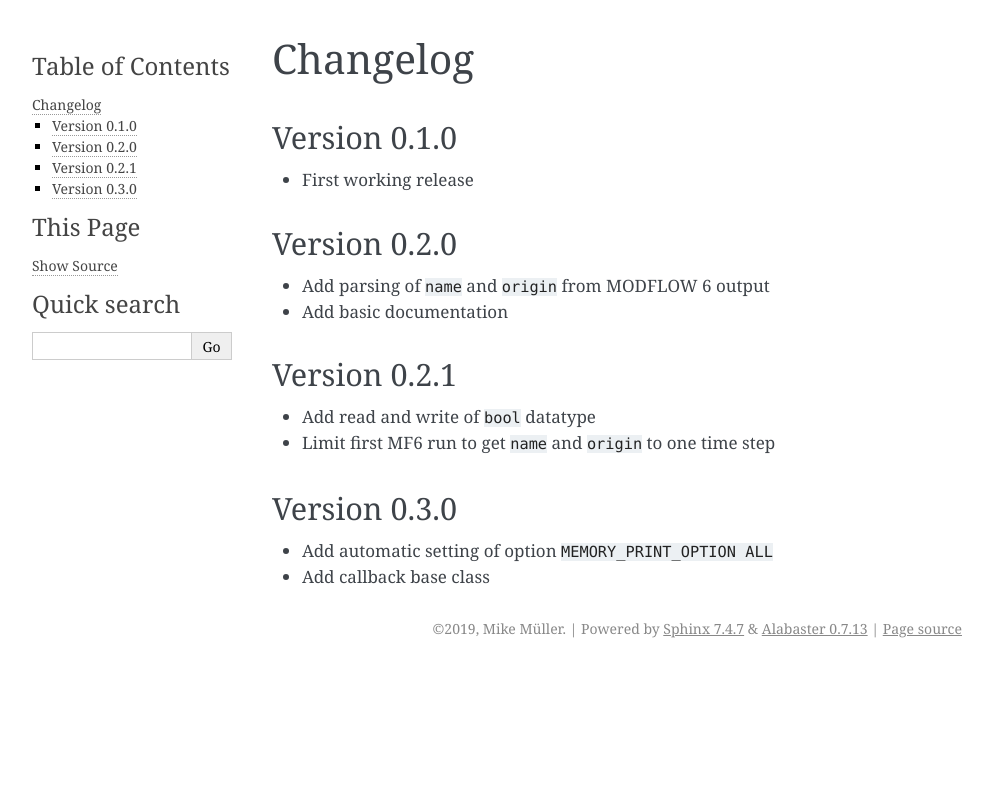
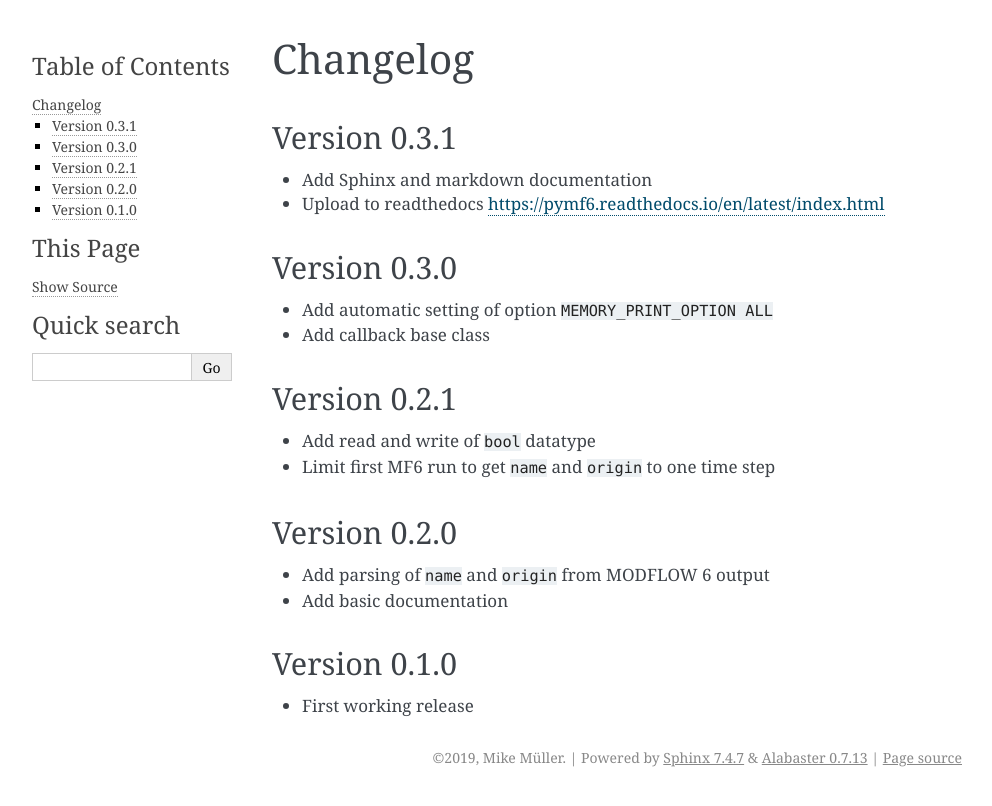
Before and after one commit to hydrocomputing/pymf6, a Sphinx documentation site: the page built from doc/changelog.md, in a window 1280 px wide. Shown: the top 806 px of the page, without its empty margins (148-1140 px from the left). Built offline with Sphinx 7.4.7, drawn with Linux system fonts in a browser that asks for light colours.

Commit message:
Bump version

```diff
--- a/doc/changelog.md
+++ b/doc/changelog.md
@@ -1,21 +1,28 @@
 # Changelog
 
 
-## Version 0.1.0
 
-* First working release
+## Version 0.3.1
+
+* Add Sphinx and markdown documentation
+* Upload to readthedocs https://pymf6.readthedocs.io/en/latest/index.html
+
+
+## Version 0.3.0
+
+* Add automatic setting of option `MEMORY_PRINT_OPTION ALL`
+* Add callback base class
+
+## Version 0.2.1
+
+* Add read and write of `bool` datatype
+* Limit first MF6 run to get `name` and `origin` to one time step
 
 ## Version 0.2.0
 
 * Add parsing of `name` and `origin` from MODFLOW 6 output
 * Add basic documentation
 
-## Version 0.2.1
+## Version 0.1.0
 
-* Add read and write of `bool` datatype
-* Limit first MF6 run to get `name` and `origin` to one time step
-
-## Version 0.3.0
-
-* Add automatic setting of option `MEMORY_PRINT_OPTION ALL`
-* Add callback base class
+* First working release
```
